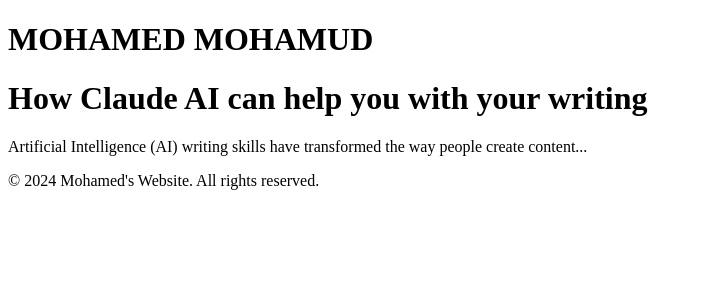
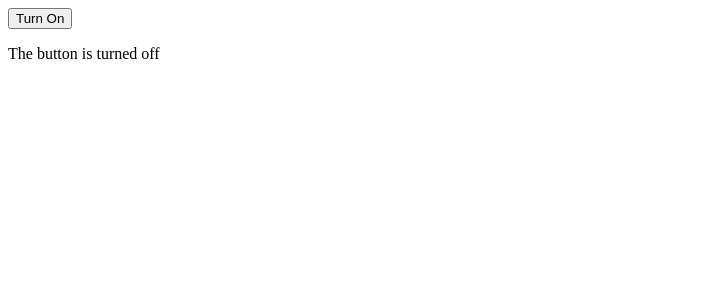
Before and after one commit to maxameddev/React.js, a React (Vite) app: page / in a window 1280 px wide. Shown: the top 300 px of the page, without its empty margins (0-702 px from the left). Built offline with nearby package versions, Linux system fonts and the light colour scheme.

Commit message:
Add React toggle button component

```diff
--- a/src/App.jsx
+++ b/src/App.jsx
@@ -1,7 +1,22 @@
-import Layout from "./blogpost.jsx";
+import { useState } from "react";
+import Toggle from "./Toggle";
 
 function App() {
-  return <Layout />;
+  const [isOn, setIsOn] = useState(false);
+
+  const toggleButton = () => {
+    setIsOn(!isOn);
+  };
+
+  return (
+    <div>
+      <button onClick={toggleButton}>
+        {isOn ? "Turn Off" : "Turn On"}
+      </button>
+
+      <Toggle isOn={isOn} />
+    </div>
+  );
 }
 
 export default App;
--- /dev/null
+++ b/src/Toggle.jsx
@@ -0,0 +1,13 @@
+function Toggle({ isOn }) {
+  return (
+    <div>
+      <p>
+        {isOn
+          ? "The button is turned on"
+          : "The button is turned off"}
+      </p>
+    </div>
+  );
+}
+
+export default Toggle;
```
Also changed, not shown: src/Greeting.jsx (+13 -11 lines).
